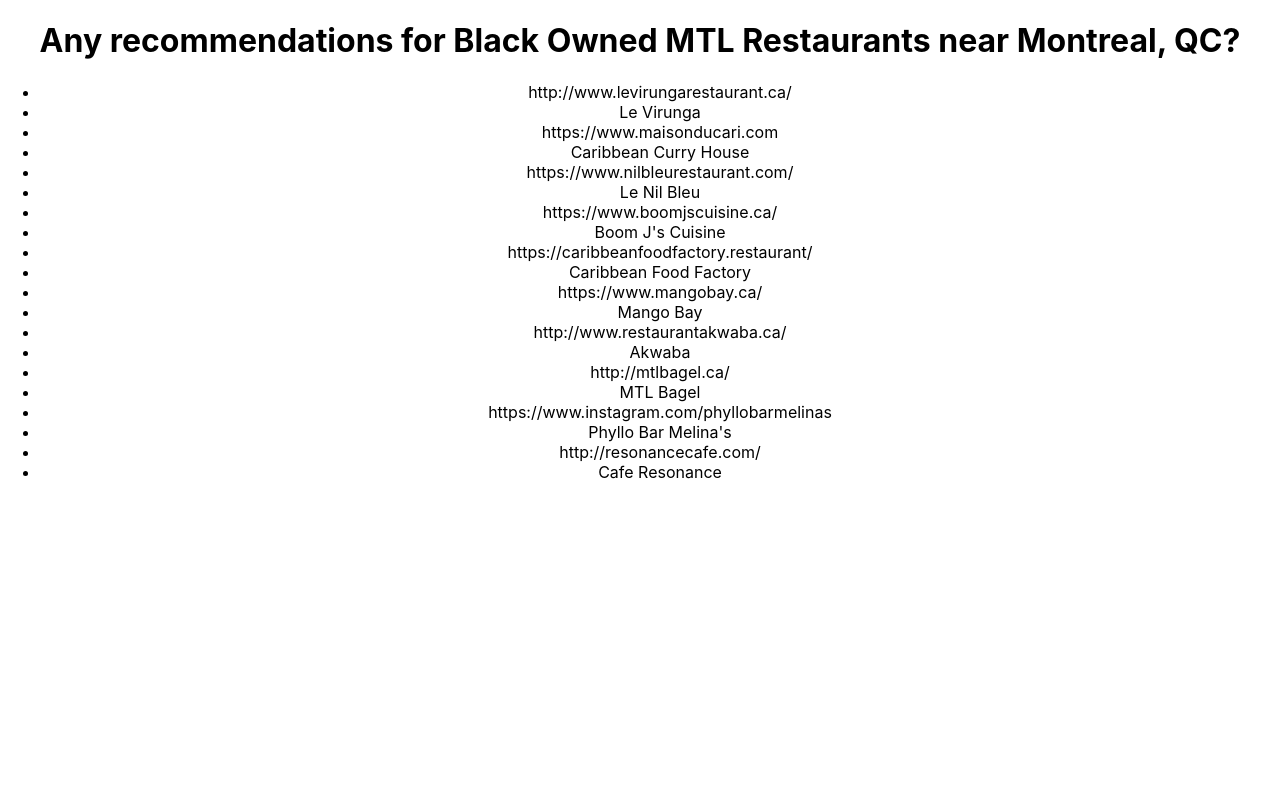
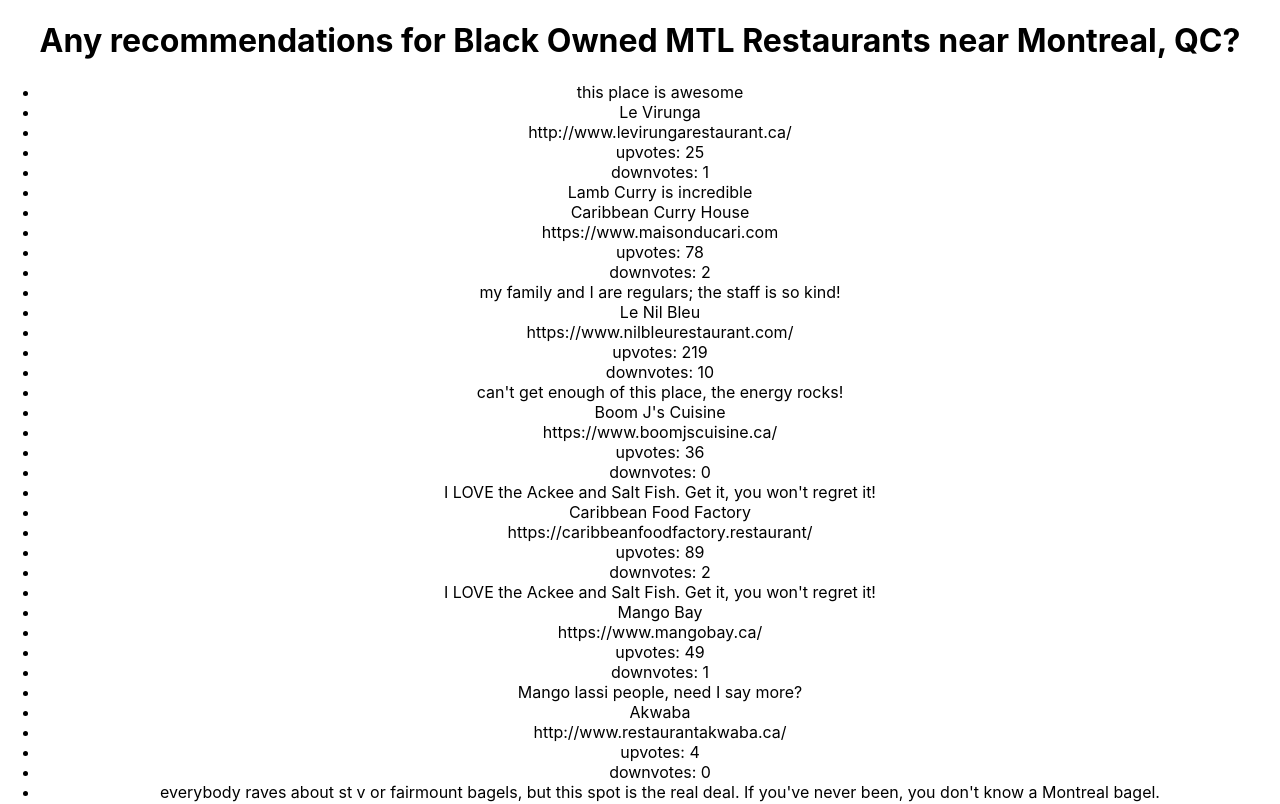
Before and after one commit to conste11ations/reco, a React (Create React App) app: page / in a window 1280 px wide. Shown: the top 804 px of the page. Built offline with nearby package versions, Linux system fonts and the light colour scheme.

Commit message:
result of pair programming

```diff
--- a/src/components/App.js
+++ b/src/components/App.js
@@ -2,24 +2,19 @@ import React from 'react';
 import './App.css';
 import Nav from './Nav';
 import List from './List';
-
+import { list, businesses, business_listings, recommendations} from '../fixtures'
 import BubbleChart from '@weknow/react-bubble-chart-d3';
 
-const list = {
-  id: 1,
-  location: "Montreal, QC",
-  name: "Black Owned MTL Restaurants",
-  created_at: "2020-06-06T17:24:29.293Z",
-  updated_at: "2020-06-06T17:24:29.293Z",
-  description: "Support local black owned businesses! Where possible, order directly with restaurants and not via UberEats, SkipTheDishes, etc, to ensure restaurants receive as much money as possible."
-  }
 
 function App() {
   return (
     <div className="App">
       <Nav name={list.name} location={list.location}></Nav>
-
-    <List description={list.description}/>
+      <List
+      description={list.description}
+      businesses={businesses}
+      business_listings={business_listings}
+      recommendations={recommendations}/>
     </div>
   );
 }
--- a/src/components/Business.js
+++ b/src/components/Business.js
@@ -1,12 +1,14 @@
 import React from 'react'
 
-function Business({website, name}) {
+function Business({ website, name, because, upvotes, downvotes }) {
   return (
     <div>
+      <li>{because}</li>
+      <li>{name}</li>
       <li>{website}</li>
-      <li>{name}</li>
+      <li>upvotes: {upvotes}</li>
+      <li>downvotes: {downvotes}</li>
     </div>
-
   )
 }
 
--- a/src/components/List.js
+++ b/src/components/List.js
@@ -1,87 +1,22 @@
 import React from 'react';
 import Business from './Business'
 
-
-const businesses = [{
-  id: 1,
-  website: "http://www.levirungarestaurant.ca/",
-  name: "Le Virunga",
-  created_at: "2020-06-06T17:24:29.341Z",
-  updated_at: "2020-06-06T17:24:29.341Z"
-  },
-  {
-  id: 2,
-  website: "https://www.maisonducari.com",
-  name: "Caribbean Curry House",
-  created_at: "2020-06-06T17:24:29.358Z",
-  updated_at: "2020-06-06T17:24:29.358Z"
-  },
-  {
-  id: 3,
-  website: "https://www.nilbleurestaurant.com/",
-  name: "Le Nil Bleu",
-  created_at: "2020-06-06T17:24:29.363Z",
-  updated_at: "2020-06-06T17:24:29.363Z"
-  },
-  {
-  id: 4,
-  website: "https://www.boomjscuisine.ca/",
-  name: "Boom J's Cuisine",
-  created_at: "2020-06-06T17:24:29.368Z",
-  updated_at: "2020-06-06T17:24:29.368Z"
-  },
-  {
-  id: 5,
-  website: "https://caribbeanfoodfactory.restaurant/",
-  name: "Caribbean Food Factory",
-  created_at: "2020-06-06T17:24:29.372Z",
-  updated_at: "2020-06-06T17:24:29.372Z"
-  },
-  {
-  id: 6,
-  website: "https://www.mangobay.ca/",
-  name: "Mango Bay",
-  created_at: "2020-06-06T17:24:29.376Z",
-  updated_at: "2020-06-06T17:24:29.376Z"
-  },
-  {
-  id: 7,
-  website: "http://www.restaurantakwaba.ca/",
-  name: "Akwaba",
-  created_at: "2020-06-06T17:24:29.380Z",
-  updated_at: "2020-06-06T17:24:29.380Z"
-  },
-  {
-  id: 8,
-  website: "http://mtlbagel.ca/",
-  name: "MTL Bagel",
-  created_at: "2020-06-06T17:24:29.384Z",
-  updated_at: "2020-06-06T17:24:29.384Z"
-  },
-  {
-  id: 9,
-  website: "https://www.instagram.com/phyllobarmelinas",
-  name: "Phyllo Bar Melina's",
-  created_at: "2020-06-06T17:24:29.388Z",
-  updated_at: "2020-06-06T17:24:29.388Z"
-  },
-  {
-  id: 10,
-  website: "http://resonancecafe.com/",
-  name: "Cafe Resonance",
-  created_at: "2020-06-06T17:24:29.391Z",
-  updated_at: "2020-06-06T17:24:29.391Z"
-  }];
-
-function List({list}) {
+function List({ list, businesses, recommendations, business_listings }) {
 
   return (
     <div>
-    <h3>{list}</h3>
-    <ul>{businesses.map(business => <Business website={business.website} name={business.name}></Business>
-    )}
-    </ul>
-  </div>
+      <h3>{list}</h3>
+      <ul>{businesses.map((business, index) =>
+        <Business
+          website={business.website}
+          name={business.name}
+          because={recommendations[index].because}
+          upvotes={business_listings[index].upvotes}
+          downvotes={business_listings[index].downvotes}>
+        </Business>
+      )}
+      </ul>
+    </div>
   )
 }
 
--- a/src/components/Nav.js
+++ b/src/components/Nav.js
@@ -1,8 +1,8 @@
 import React from 'react';
 
-function Nav({name, location}) {
+function Nav({ name, location }) {
   return <div>
-        <h1>Any recommendations for {name} near {location}?</h1>
+    <h1>Any recommendations for {name} near {location}?</h1>
   </div>
 }
 
--- /dev/null
+++ b/src/fixtures.js
@@ -0,0 +1,243 @@
+const list = {
+  id: 1,
+  location: "Montreal, QC",
+  name: "Black Owned MTL Restaurants",
+  created_at: "2020-06-06T17:24:29.293Z",
+  updated_at: "2020-06-06T17:24:29.293Z",
+  description: "Support local black owned businesses! Where possible, order directly with restaurants and not via UberEats, SkipTheDishes, etc, to ensure restaurants receive as much money as possible."
+}
+
+const businesses = [{
+  id: 1,
+  website: "http://www.levirungarestaurant.ca/",
+  name: "Le Virunga",
+  created_at: "2020-06-06T17:24:29.341Z",
+  updated_at: "2020-06-06T17:24:29.341Z"
+  },
+  {
+  id: 2,
+  website: "https://www.maisonducari.com",
+  name: "Caribbean Curry House",
+  created_at: "2020-06-06T17:24:29.358Z",
+  updated_at: "2020-06-06T17:24:29.358Z"
+  },
+  {
+  id: 3,
+  website: "https://www.nilbleurestaurant.com/",
+  name: "Le Nil Bleu",
+  created_at: "2020-06-06T17:24:29.363Z",
+  updated_at: "2020-06-06T17:24:29.363Z"
+  },
+  {
+  id: 4,
+  website: "https://www.boomjscuisine.ca/",
+  name: "Boom J's Cuisine",
+  created_at: "2020-06-06T17:24:29.368Z",
+  updated_at: "2020-06-06T17:24:29.368Z"
+  },
+  {
+  id: 5,
+  website: "https://caribbeanfoodfactory.restaurant/",
+  name: "Caribbean Food Factory",
+  created_at: "2020-06-06T17:24:29.372Z",
+  updated_at: "2020-06-06T17:24:29.372Z"
+  },
+  {
+  id: 6,
+  website: "https://www.mangobay.ca/",
+  name: "Mango Bay",
+  created_at: "2020-06-06T17:24:29.376Z",
+  updated_at: "2020-06-06T17:24:29.376Z"
+  },
+  {
+  id: 7,
+  website: "http://www.restaurantakwaba.ca/",
+  name: "Akwaba",
+  created_at: "2020-06-06T17:24:29.380Z",
+  updated_at: "2020-06-06T17:24:29.380Z"
+  },
+  {
+  id: 8,
+  website: "http://mtlbagel.ca/",
+  name: "MTL Bagel",
+  created_at: "2020-06-06T17:24:29.384Z",
+  updated_at: "2020-06-06T17:24:29.384Z"
+  },
+  {
+  id: 9,
+  website: "https://www.instagram.com/phyllobarmelinas",
+  name: "Phyllo Bar Melina's",
+  created_at: "2020-06-06T17:24:29.388Z",
+  updated_at: "2020-06-06T17:24:29.388Z"
+  },
+  {
+  id: 10,
+  website: "http://resonancecafe.com/",
+  name: "Cafe Resonance",
+  created_at: "2020-06-06T17:24:29.391Z",
+  updated_at: "2020-06-06T17:24:29.391Z"
+  }];
+
+const recommendations = [{
+    id: 1,
+    because: "this place is awesome",
+    business_id: 1,
+    created_at: "2020-06-06T17:24:29.596Z",
+    updated_at: "2020-06-06T17:24:29.596Z"
+    },
+    {
+    id: 2,
+    because: "Lamb Curry is incredible",
+    business_id: 2,
+    created_at: "2020-06-06T17:24:29.643Z",
+    updated_at: "2020-06-06T17:24:29.643Z"
+    },
+    {
+    id: 3,
+    because: "my family and I are regulars; the staff is so kind!",
+    business_id: 3,
+    created_at: "2020-06-06T17:24:29.647Z",
+    updated_at: "2020-06-06T17:24:29.647Z"
+    },
+    {
+    id: 4,
+    because: "can't get enough of this place, the energy rocks!",
+    business_id: 4,
+    created_at: "2020-06-06T17:24:29.651Z",
+    updated_at: "2020-06-06T17:24:29.651Z"
+    },
+    {
+    id: 5,
+    because: "I LOVE the Ackee and Salt Fish. Get it, you won't regret it!",
+    business_id: 5,
+    created_at: "2020-06-06T17:24:29.655Z",
+    updated_at: "2020-06-06T17:24:29.655Z"
+    },
+    {
+    id: 6,
+    because: "I LOVE the Ackee and Salt Fish. Get it, you won't regret it!",
+    business_id: 6,
+    created_at: "2020-06-06T17:24:29.659Z",
+    updated_at: "2020-06-06T17:24:29.659Z"
+    },
+    {
+    id: 7,
+    because: "Mango lassi people, need I say more?",
+    business_id: 7,
+    created_at: "2020-06-06T17:24:29.662Z",
+    updated_at: "2020-06-06T17:24:29.662Z"
+    },
+    {
+    id: 8,
+    because: "everybody raves about st v or fairmount bagels, but this spot is the real deal. If you've never been, you don't know a Montreal bagel.",
+    business_id: 8,
+    created_at: "2020-06-06T17:24:29.666Z",
+    updated_at: "2020-06-06T17:24:29.666Z"
+    },
+    {
+    id: 9,
+    because: "I literally get the spanakopita multiple times a week. I can't get enough and the vibe is so welcoming",
+    business_id: 9,
+    created_at: "2020-06-06T17:24:29.670Z",
+    updated_at: "2020-06-06T17:24:29.670Z"
+    },
+    {
+    id: 10,
+    because: "the best jazz, the best chili, the best community. Nobody does it better.",
+    business_id: 10,
+    created_at: "2020-06-06T17:24:29.673Z",
+    updated_at: "2020-06-06T17:24:29.673Z"
+    }]
+
+const business_listings = [{
+    id: 1,
+    business_id: 1,
+    list_id: 1,
+    created_at: "2020-06-06T17:24:29.442Z",
+    updated_at: "2020-06-06T17:24:29.442Z",
+    upvotes: 25,
+    downvotes: 1
+    },
+    {
+    id: 2,
+    business_id: 2,
+    list_id: 1,
+    created_at: "2020-06-06T17:24:29.478Z",
+    updated_at: "2020-06-06T17:24:29.478Z",
+    upvotes: 78,
+    downvotes: 2
+    },
+    {
+    id: 3,
+    business_id: 3,
+    list_id: 1,
+    created_at: "2020-06-06T17:24:29.486Z",
+    updated_at: "2020-06-06T17:24:29.486Z",
+    upvotes: 219,
+    downvotes: 10
+    },
+    {
+    id: 4,
+    business_id: 4,
+    list_id: 1,
+    created_at: "2020-06-06T17:24:29.494Z",
+    updated_at: "2020-06-06T17:24:29.494Z",
+    upvotes: 36,
+    downvotes: 0
+    },
+    {
+    id: 5,
+    business_id: 5,
+    list_id: 1,
+    created_at: "2020-06-06T17:24:29.502Z",
+    updated_at: "2020-06-06T17:24:29.502Z",
+    upvotes: 89,
+    downvotes: 2
+    },
+    {
+    id: 6,
+    business_id: 6,
+    list_id: 1,
+    created_at: "2020-06-06T17:24:29.508Z",
+    updated_at: "2020-06-06T17:24:29.508Z",
+    upvotes: 49,
+    downvotes: 1
+    },
+    {
+    id: 7,
+    business_id: 7,
+    list_id: 1,
+    created_at: "2020-06-06T17:24:29.515Z",
+    updated_at: "2020-06-06T17:24:29.515Z",
+    upvotes: 4,
+    downvotes: 0
+    },
+    {
+    id: 8,
+    business_id: 8,
+    list_id: 1,
+    created_at: "2020-06-06T17:24:29.526Z",
+    updated_at: "2020-06-06T17:24:29.526Z",
+    upvotes: 263,
+    downvotes: 8
+    },
+    {
+    id: 9,
+    business_id: 9,
+    list_id: 1,
+    created_at: "2020-06-06T17:24:29.535Z",
+    updated_at: "2020-06-06T17:24:29.535Z",
+    upvotes: 591,
+    downvotes: 13
+    },
+    {
+    id: 10,
+    business_id: 10,
+    list_id: 1,
+    created_at: "2020-06-06T17:24:29.544Z",
+    updated_at: "2020-06-06T17:24:29.544Z",
+    upvotes: 422,
+    downvotes: 2
+    }]
+
+    export { list, businesses, business_listings, recommendations }
```
